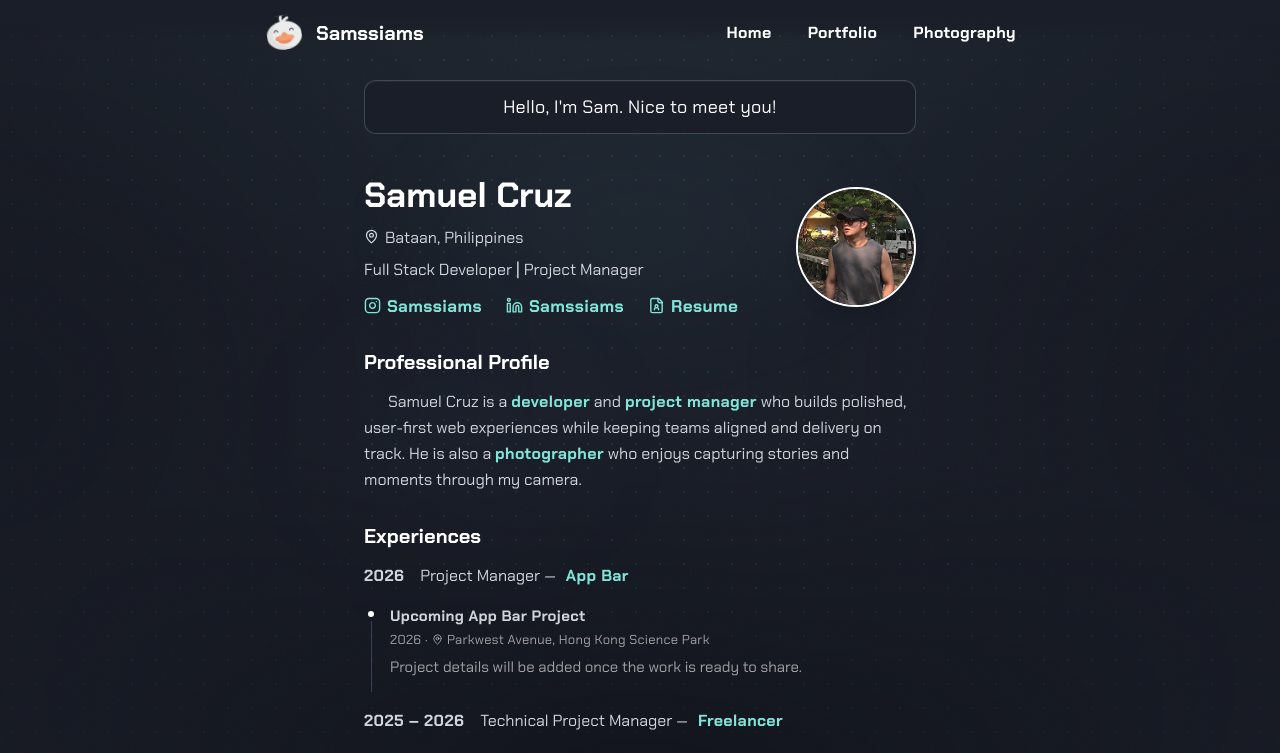
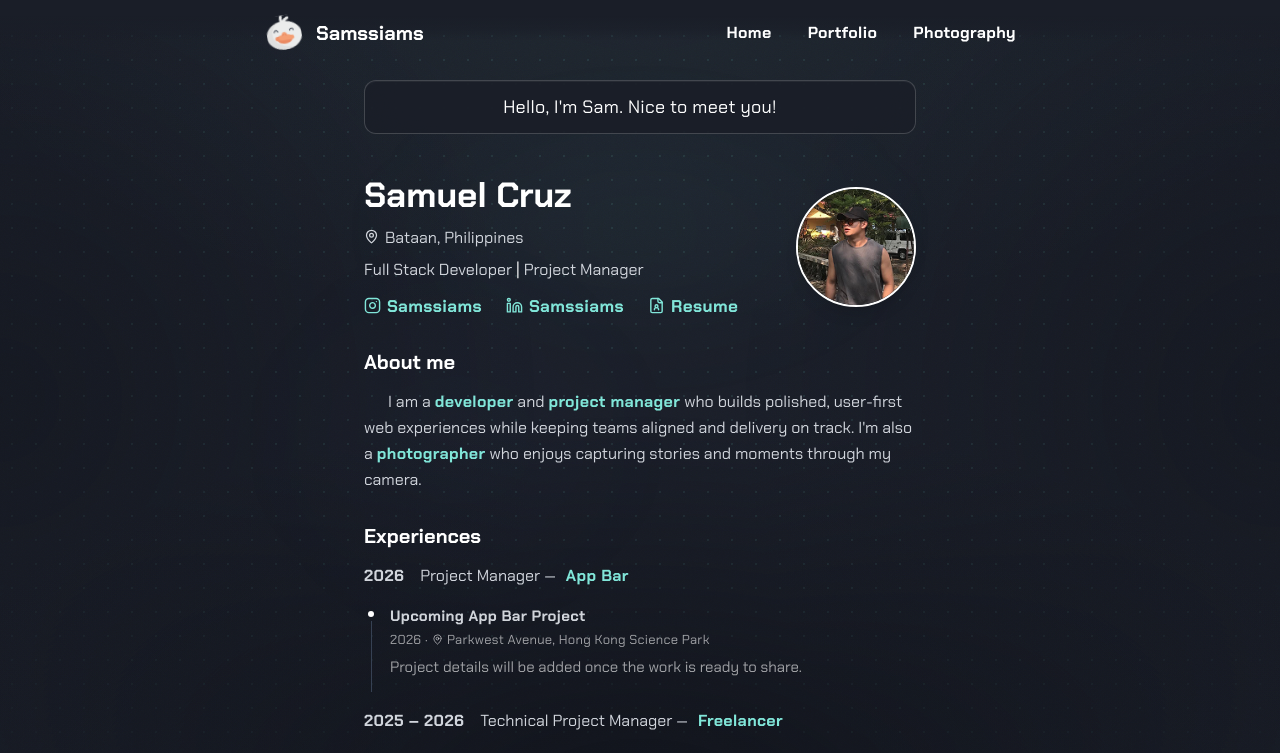
Before and after one commit to samssiams/portfolio, a Next.js app: page / in a window 1280 px wide. Shown: the top 753 px of the page. Built offline with nearby package versions, Linux system fonts and the light colour scheme.

Commit message:
Restore first-person about section

```diff
--- a/app/Homeclient.tsx
+++ b/app/Homeclient.tsx
@@ -394,11 +394,11 @@ export default function HomeClient() {
             </div>
 
             <div className="max-w-[800px] w-full mx-auto px-5 sm:px-8 md:px-31 mt-7">
-              <h3 className="text-white text-[18px] sm:text-[20px] font-bold">Professional Profile</h3>
+              <h3 className="text-white text-[18px] sm:text-[20px] font-bold">About me</h3>
               <p className="text-gray-300 text-[14px] sm:text-[16px] mt-3 leading-relaxed">
-                <span className="pl-6 inline-block">Samuel Cruz is a</span>{" "}
+                <span className="pl-6 inline-block">I am a</span>{" "}
                 <span className="font-semibold text-[#81E6D9] tracking-[0.38px]">developer</span> and{" "}
-                <span className="font-semibold text-[#81E6D9] tracking-[0.38px]">project manager</span> who builds polished, user-first web experiences while keeping teams aligned and delivery on track. He is also a{" "}
+                <span className="font-semibold text-[#81E6D9] tracking-[0.38px]">project manager</span> who builds polished, user-first web experiences while keeping teams aligned and delivery on track. I&apos;m also a{" "}
                 <span className="font-semibold text-[#81E6D9] tracking-[0.38px]">photographer</span> who enjoys capturing stories and moments through my camera.
               </p>
             </div>
```
